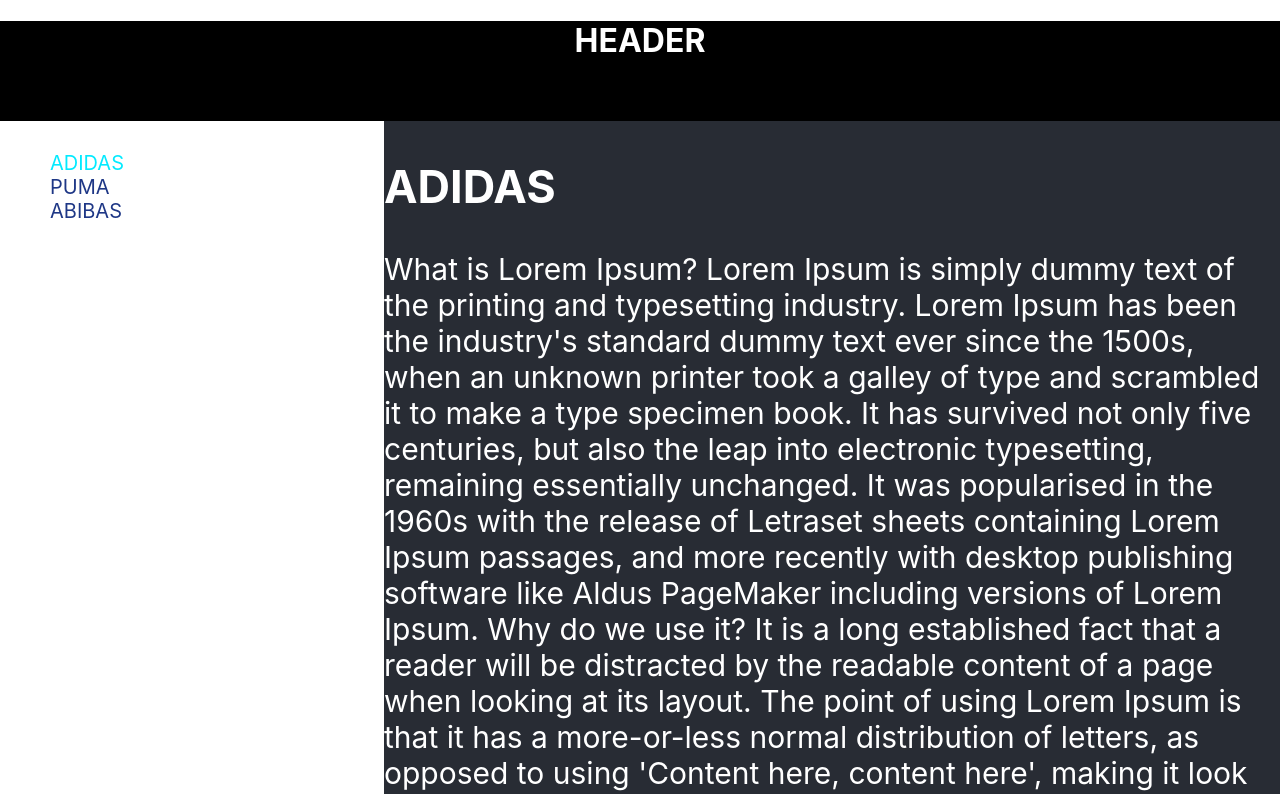
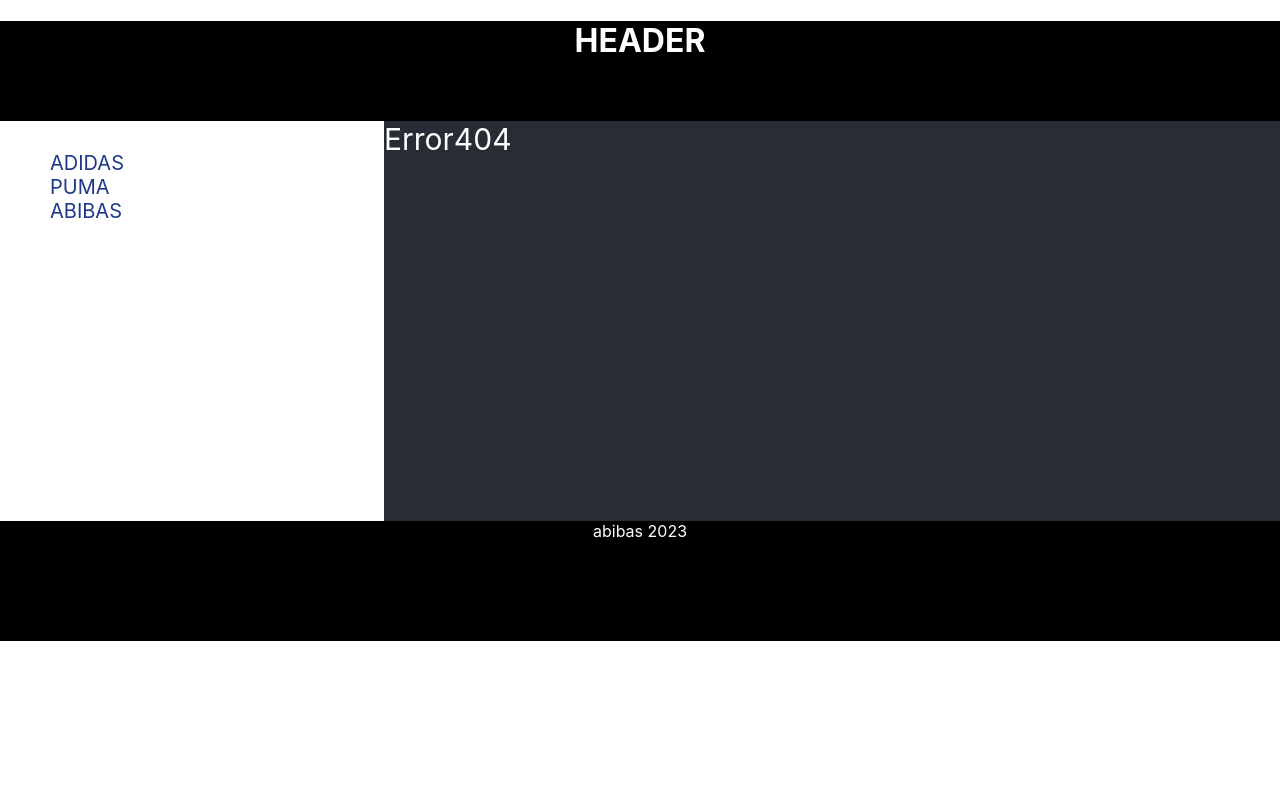
Before and after one commit to golzi99/react-router-dom, a React (Create React App) app: page / in a window 1280 px wide. Before the commit this address led to /page1. Shown: the top 794 px of the page. Built offline with nearby package versions, Linux system fonts and the light colour scheme.

Commit message:
add PATH struct

```diff
--- a/src/App.tsx
+++ b/src/App.tsx
@@ -2,9 +2,16 @@
 import {PageOne} from './components/pages/PageOne';
 import {PageTwo} from './components/pages/PageTwo';
 import {PageThree} from './components/pages/PageThree';
-import {Navigate, NavLink, Route, Routes} from 'react-router-dom';
+import {NavLink, Route, Routes} from 'react-router-dom';
 import {Error404} from './components/pages/Error404';
 import {S} from './components/pages/_styles'
+
+const PATH = {
+    PAGE1: 'page1',
+    PAGE2: 'page2',
+    PAGE3: 'page3',
+    PAGE_ERROR: '/page/error'
+} as const
 
 function App() {
     return (
@@ -14,24 +21,25 @@
                 <S.NavBar>
                     <ul>
                         <S.NavWrapper>
-                            <NavLink to={'/page1'}>ADIDAS</NavLink>
+                            <NavLink to={PATH.PAGE1}>ADIDAS</NavLink>
                         </S.NavWrapper>
                         <S.NavWrapper>
-                            <NavLink to={'/page2'}>PUMA</NavLink>
+                            <NavLink to={PATH.PAGE2}>PUMA</NavLink>
                         </S.NavWrapper>
                         <S.NavWrapper>
-                            <NavLink to={'/page3'}>ABIBAS</NavLink>
+                            <NavLink to={PATH.PAGE3}>ABIBAS</NavLink>
                         </S.NavWrapper>
                     </ul>
                 </S.NavBar>
                 <S.Content>
                     <Routes>
-                        <Route path={'/page1'} element={<PageOne/>}></Route>
-                        <Route path={'/page2'} element={<PageTwo/>}></Route>
-                        <Route path={'/page3'} element={<PageThree/>}></Route>
-                        <Route path={'/page/error'} element={<Error404/>}></Route>
-                        <Route path={'/'} element={<Navigate to={'/page1'}/>}/>
-                        <Route path="/*" element={<Navigate to={'/page/error'}/>}/>
+                        <Route path={PATH.PAGE1} element={<PageOne/>}></Route>
+                        <Route path={PATH.PAGE2} element={<PageTwo/>}></Route>
+                        <Route path={PATH.PAGE3} element={<PageThree/>}></Route>
+                        <Route path={PATH.PAGE_ERROR} element={<Error404/>}></Route>
+                        <Route path={'/*'} element={<Error404/>}/>
+                        {/*<Route path={'/'} element={<Navigate to={PATH.PAGE1}/>}/>*/}
+                        {/*<Route path="/*" element={<Navigate to={PATH.PAGE_ERROR}/>}/>*/}
                     </Routes>
                 </S.Content>
             </S.Body>
```
